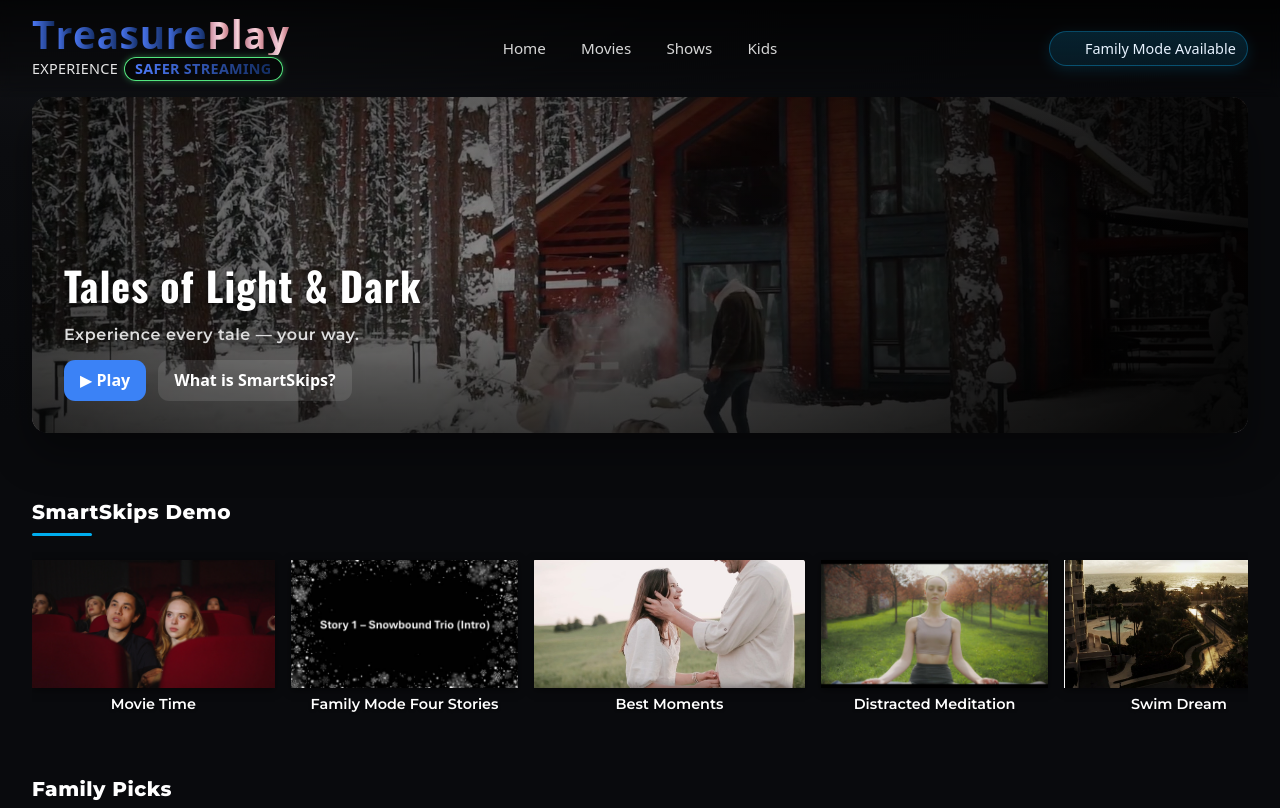
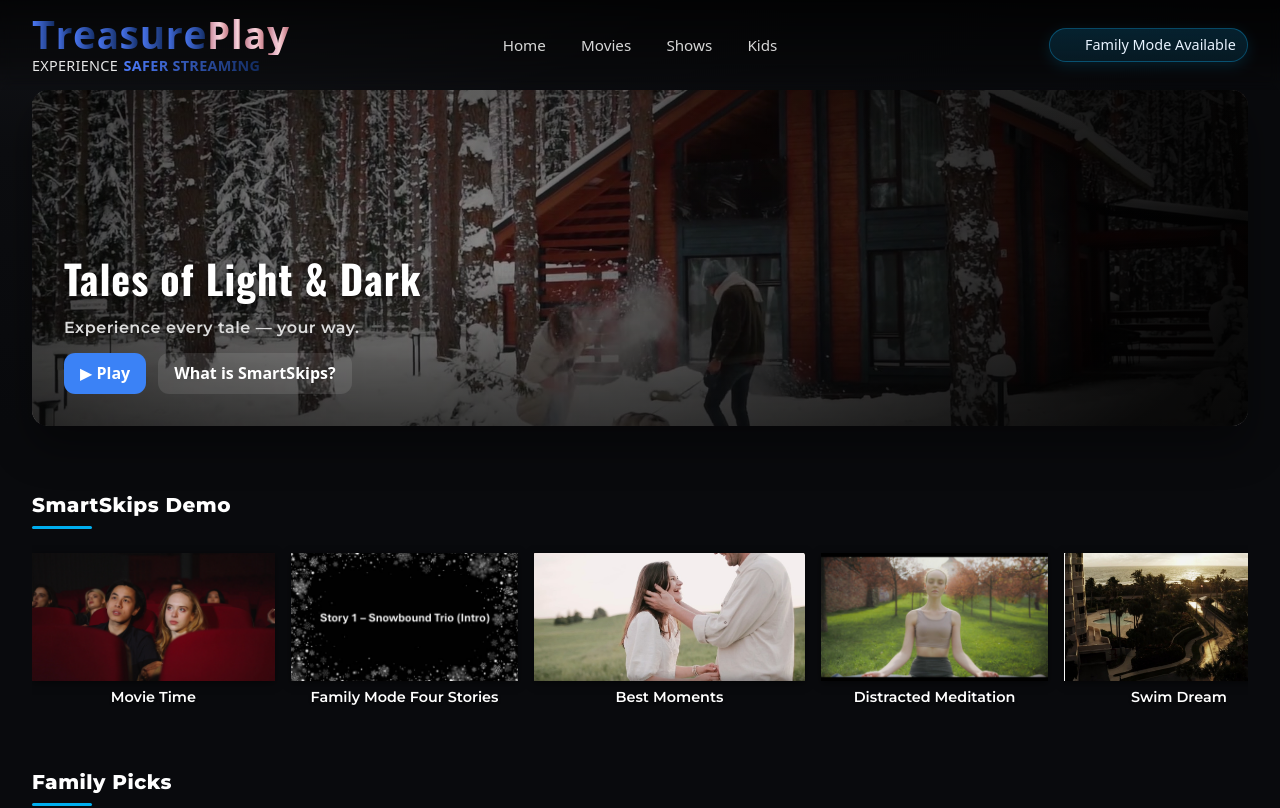
Before and after one commit to bhavyang-sites/treasureplay, a React (Vite) app: page / in a window 1280 px wide. Shown: the top 808 px of the page. Built offline with nearby package versions, Linux system fonts and the light colour scheme.

Commit message:
tagline look

```diff
--- a/src/HomePage.jsx
+++ b/src/HomePage.jsx
@@ -58,9 +58,9 @@ const HomePage = () => {
           <FunkyLogo text="TreasurePlay" />
        <div className="brand-sub">
   <span className="tag-white">EXPERIENCE</span>
-  <span className="tag-safe">
+
     <span className="tag-safe-text">SAFER STREAMING</span>
-  </span>
+
 </div>
 
     </div>
```
